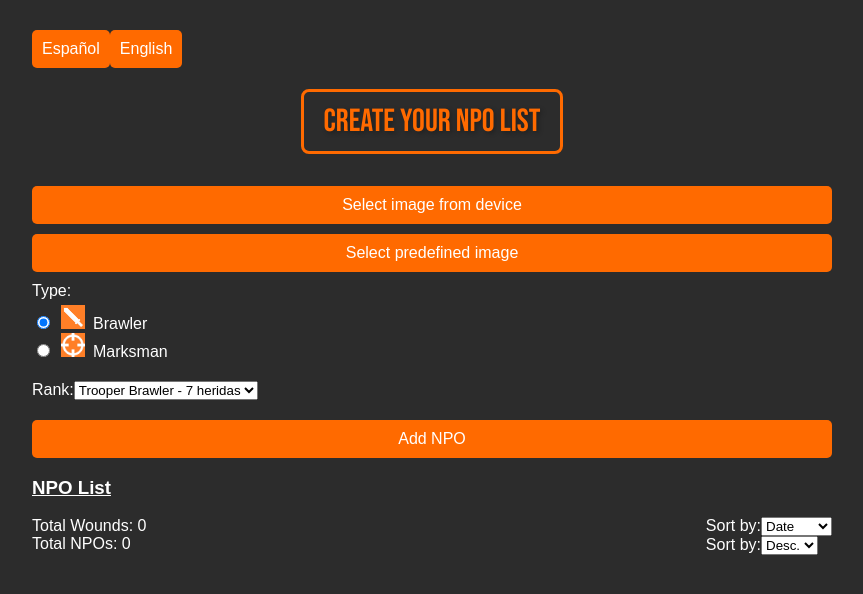
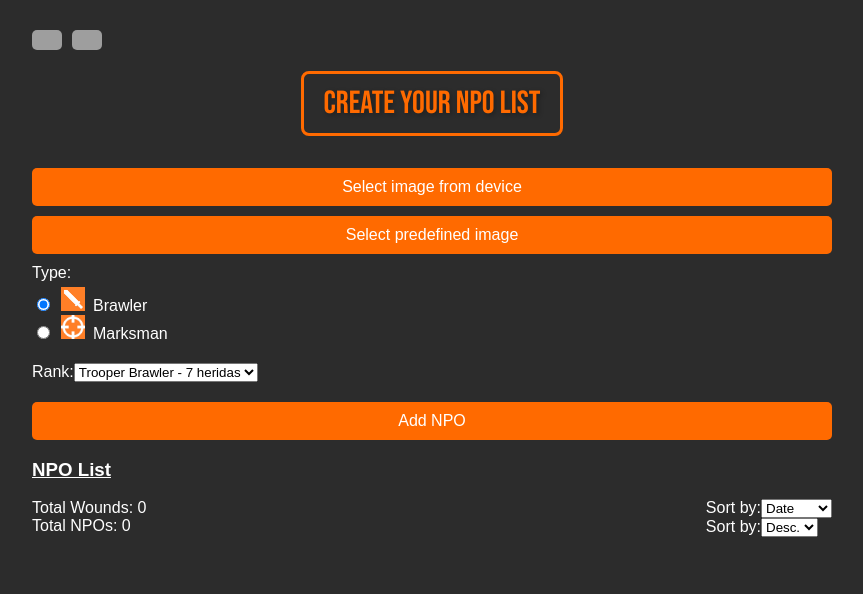
Before and after one commit to ChickenPolloHammer/NPO_tool, a React (Create React App) app: page / in a window 1280 px wide. Shown: the top 594 px of the page, without its empty margins (208-1071 px from the left). Built offline with nearby package versions, Linux system fonts and the light colour scheme; grey boxes are pictures that could not be loaded.

Commit message:
added style to language buttons

```diff
--- a/src/App.css
+++ b/src/App.css
@@ -166,3 +166,24 @@ h1 {
   font-weight: 400;
   font-style: normal;
 }
+
+.language-selector {
+  display: flex;
+  gap: 10px;
+}
+
+.flag {
+  width: 30px;
+  height: 20px;
+  border: none;
+  cursor: pointer;
+  background-size: cover;
+}
+
+.flag.es {
+  background-image: url('https://flagcdn.com/w40/es.png');
+}
+
+.flag.en {
+  background-image: url('https://flagcdn.com/w40/us.png');
+}
--- a/src/LanguageSelector.js
+++ b/src/LanguageSelector.js
@@ -10,9 +10,9 @@ const LanguageSelector = () => {
   };
 
   return (
-    <div>
-      <button onClick={() => changeLanguage('es')}>Español</button>
-      <button onClick={() => changeLanguage('en')}>English</button>
+    <div className="language-selector">
+      <button onClick={() => changeLanguage('es')} className="flag es" aria-label="Español" />
+      <button onClick={() => changeLanguage('en')} className="flag en" aria-label="English" />
     </div>
   );
 };
```
